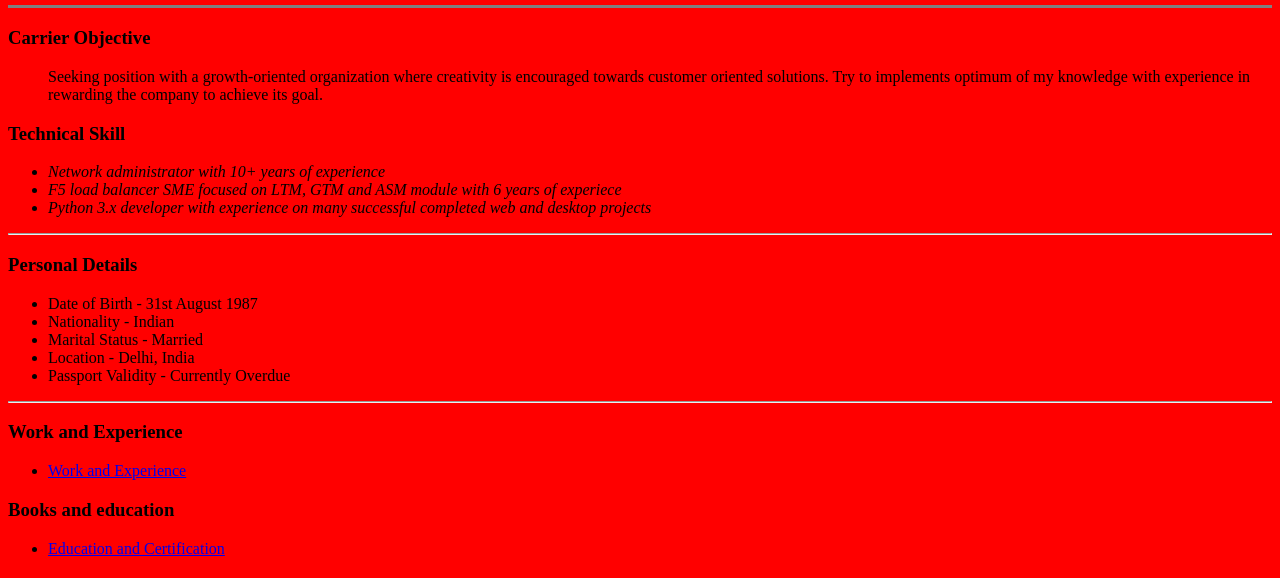
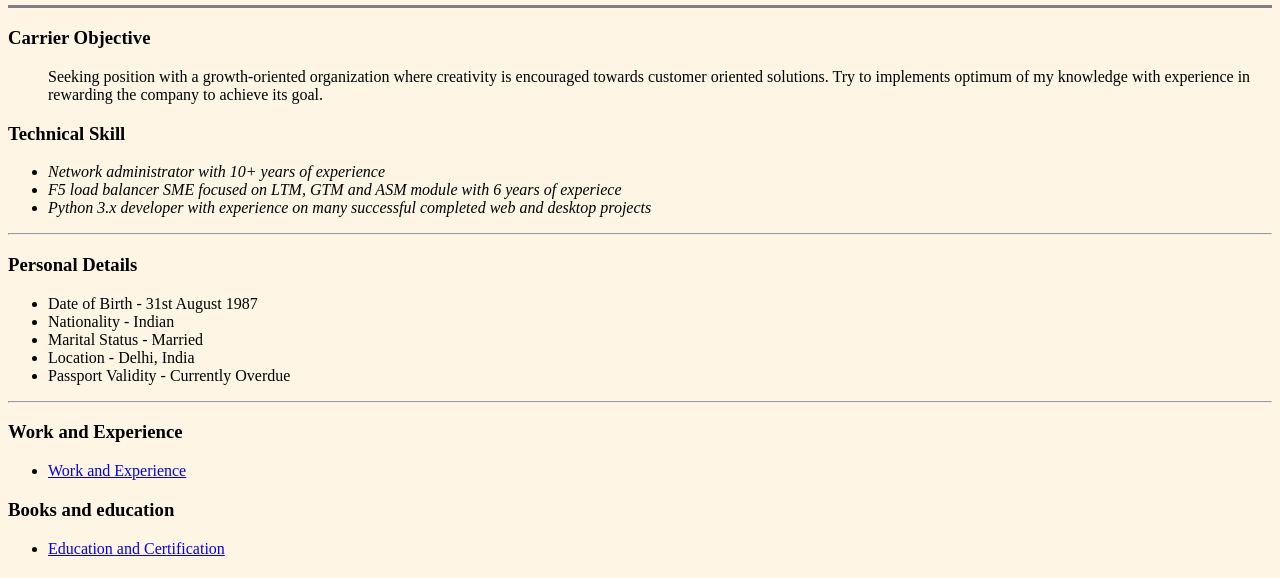
Before and after one commit to sameerchug/cv, a plain HTML site: page index.html in a window 1280 px wide. Shown: the part 222-800 px from the top of the page. Drawn offline with Linux system fonts and the light colour scheme.

Commit message:
color updated

```diff
--- a/index.html
+++ b/index.html
@@ -5,7 +5,7 @@
 	<title> 🌟 Sameer's Resume 🌟</title>
 	<style>
 		body {
-		background-color: red;
+		background-color: FFF5E4;
 		}
 
 
```
